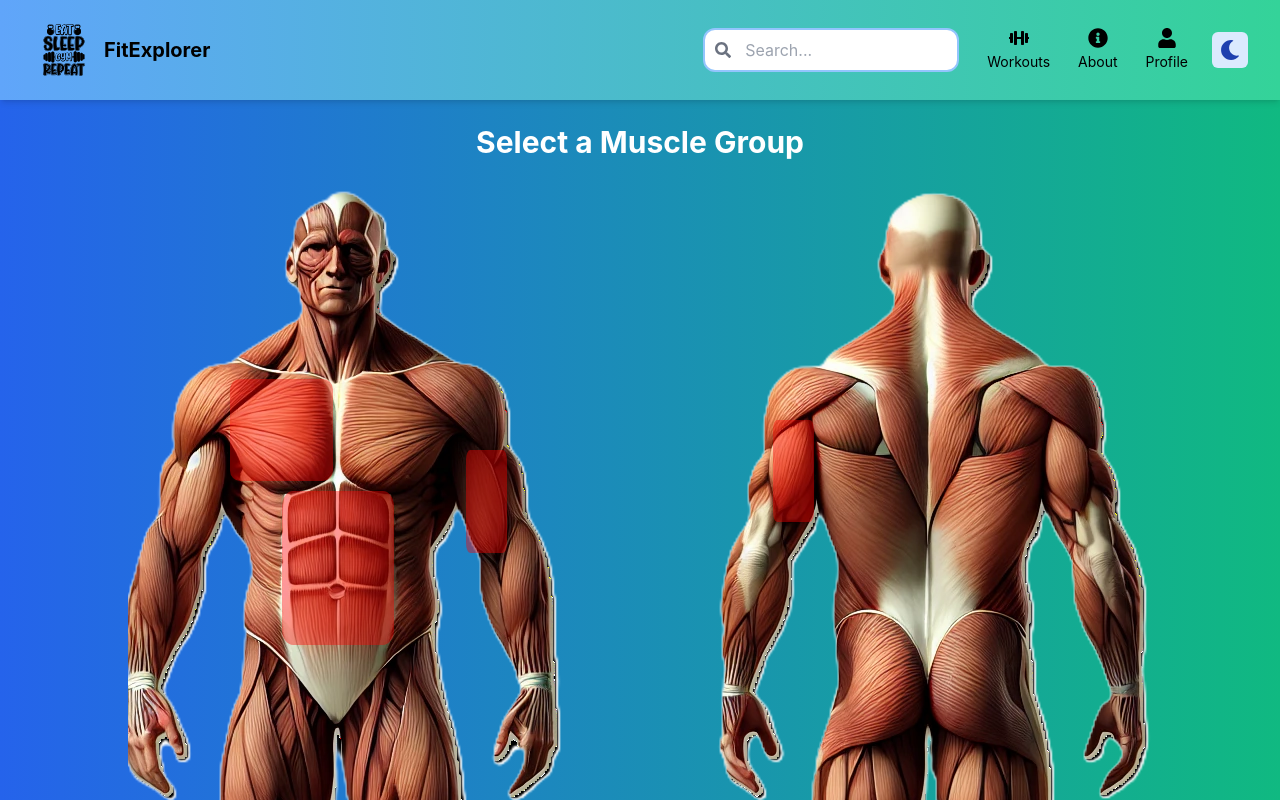
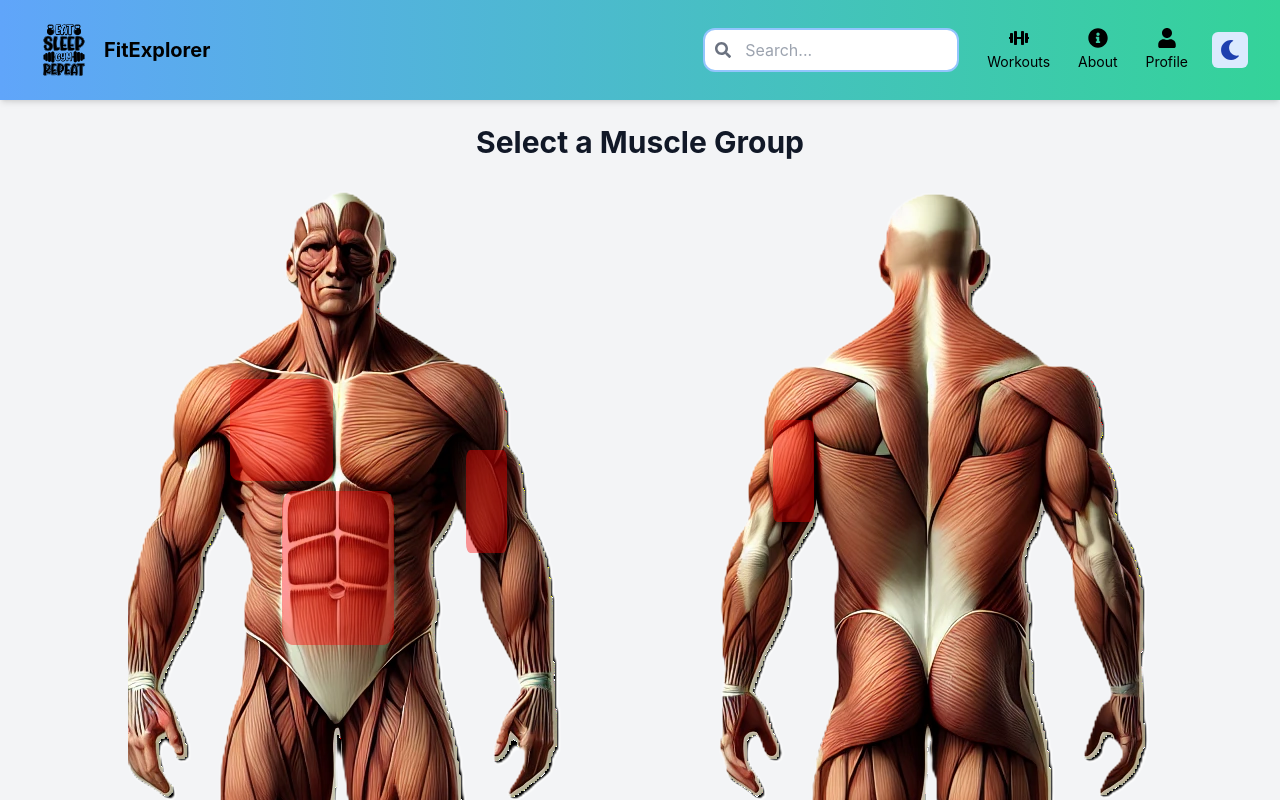
Before and after one commit to Chia213/FitExplorer, a React (Vite) app: page / in a window 1280 px wide. Shown: the top 800 px of the page. Built offline with nearby package versions, Linux system fonts and the light colour scheme.

Commit message:
Home.jsx dark mode works now with Layout settings

```diff
--- a/src/pages/Home.jsx
+++ b/src/pages/Home.jsx
@@ -1,4 +1,5 @@
 import { useState } from "react";
+import { useTheme } from "../hooks/useTheme";
 import muscleImage from "../assets/titan.png";
 
 const muscles = [
@@ -30,10 +31,11 @@ const muscles = [
 ];
 
 function Home() {
+  const { theme } = useTheme();
   const [selectedMuscle, setSelectedMuscle] = useState(null);
 
   return (
-    <div className="min-h-screen flex flex-col justify-center items-center bg-gradient-to-r from-blue-600 to-emerald-500 text-white p-6">
+    <div className="min-h-screen flex flex-col justify-center items-center p-6">
       <h1 className="text-3xl font-bold mb-6">Select a Muscle Group</h1>
 
       <div className="relative w-[1024px]">
```
